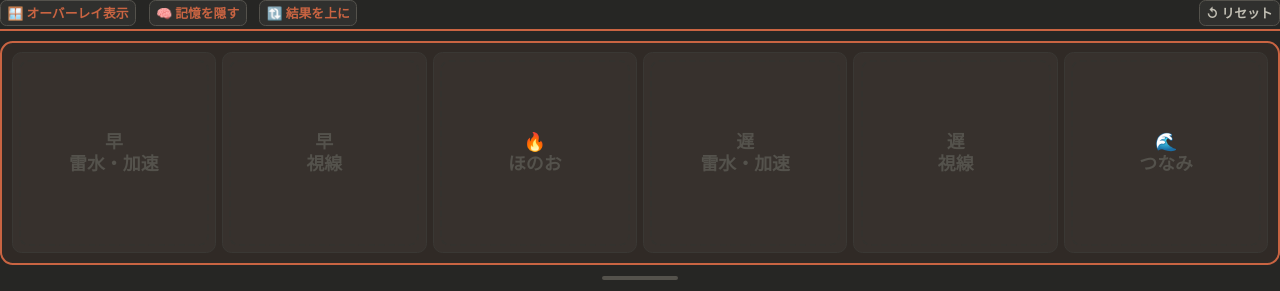
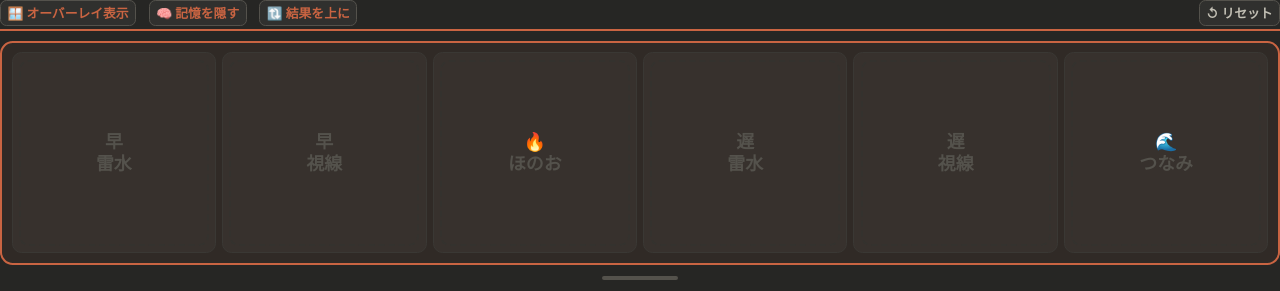
Before and after one commit to kzmake/ff14-DMU-p4, a Next.js app: page / in a window 1280 px wide. Shown: the top 291 px of the page. Built offline with nearby package versions, Linux system fonts and the light colour scheme.

Commit message:
結果の空プレースホルダーを「早雷水」「遅雷水」に短縮（はみ出し対策）
Co-Authored-By: Claude Opus 4.8 (1M context) <noreply@anthropic.com>
Claude-Session: https://claude.ai/code/session_019QGt8QHc4qmVYkza762eqz

```diff
--- a/beta-mock.html
+++ b/beta-mock.html
@@ -352,14 +352,14 @@
   function computeResultTable() {
     return [
       // placeholder = 未選択時にうっすら出す案内
-      { id: 'res-early',   placeholder: '早\n雷水・加速', cells: sideCells('early') },     // ① 早：雷水・加速
+      { id: 'res-early',   placeholder: '早\n雷水', cells: sideCells('early') },     // ① 早：雷水・加速
       { id: 'res-look',    placeholder: '早\n視線', cells: !state.gc1 ? []                 // ② 早：視線
           : [ state.gc1 === 'honto'
                 ? { text: 'みない', tone: 'blue' }
                 : { text: 'みる',   tone: 'outline-red' } ] },
       { id: 'res-fire',    placeholder: '🔥\nほのお', cells: state.fire === 'honto' ? [{ text: '🔥離れる', tone: 'blue' }]   // ③ ほのお
           : state.fire === 'uso' ? [{ text: '🔥そのまま', tone: 'outline-red' }] : [] },
-      { id: 'res-late',    placeholder: '遅\n雷水・加速', cells: sideCells('late') },       // ④ 遅：雷水・加速
+      { id: 'res-late',    placeholder: '遅\n雷水', cells: sideCells('late') },       // ④ 遅：雷水・加速
       { id: 'res-look-late', placeholder: '遅\n視線', cells: !state.gc2 ? []                // ⑤ 遅：視線
           : [ state.gc2 === 'honto'
                 ? { text: 'みない', tone: 'blue' }
--- a/src/lib/p4rules.ts
+++ b/src/lib/p4rules.ts
@@ -61,7 +61,7 @@ function sideCells(s: BoardState, side: Side): ResultCell[] {
 // 状態 → 結果5列（左から ①〜⑤）。spec.md「結果」の唯一の実装。
 export function resultColumns(s: BoardState): ResultColumn[] {
   return [
-    { key: "early", placeholder: "早\n雷水・加速", cells: sideCells(s, "early") }, // ①
+    { key: "early", placeholder: "早\n雷水", cells: sideCells(s, "early") }, // ①
     {
       key: "look",
       placeholder: "早\n視線",
@@ -83,7 +83,7 @@ export function resultColumns(s: BoardState): ResultColumn[] {
             ? [{ text: "そのまま", tone: "outline-red" }] // 何もしない＝枠線
             : [],
     }, // ③
-    { key: "late", placeholder: "遅\n雷水・加速", cells: sideCells(s, "late") }, // ④
+    { key: "late", placeholder: "遅\n雷水", cells: sideCells(s, "late") }, // ④
     {
       key: "lookLate",
       placeholder: "遅\n視線",
```
